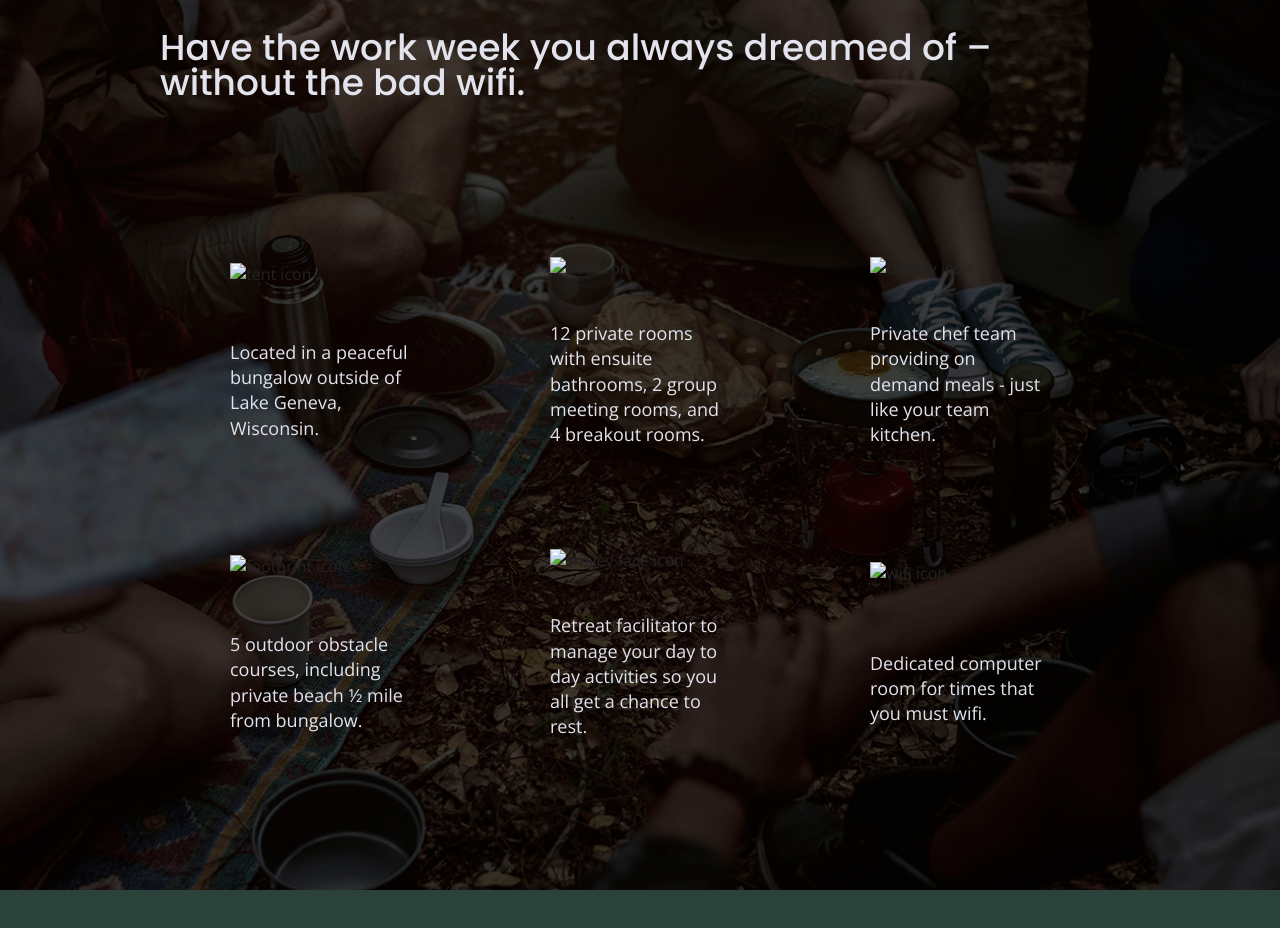
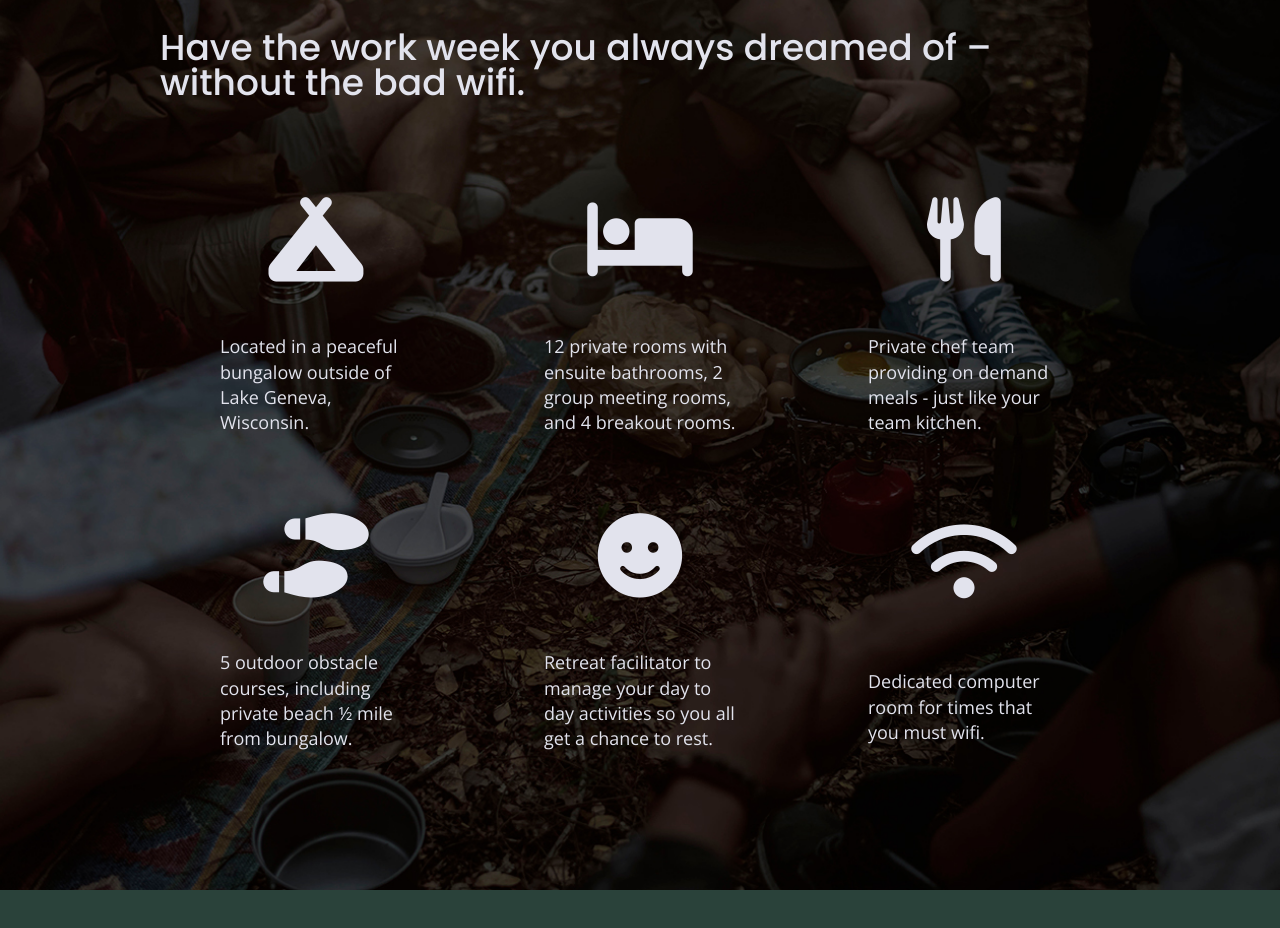
Before and after one commit to PinkMoonlight/unplugged-retreat, a plain HTML site: page index.html in a window 1280 px wide. Shown: the part 1025-1953 px from the top of the page. Drawn offline with nearby package versions, Linux system fonts and the light colour scheme.

Commit message:
added in font awesome icons for features on homepage with css styles

```diff
--- a/css/main.css
+++ b/css/main.css
@@ -377,6 +377,11 @@ input[type=button] {
   margin: 0;
 }
 
+.features i {
+  font-size: 3.75em;
+  padding-bottom: 40px;
+}
+
 /*------ Reviews -----*/
 .reviews {
   display: flex;
@@ -672,8 +677,12 @@ input[type=button] {
     display: flex;
     justify-content: center;
     align-items: center;
-    /*flex-flow: row wrap; */
+    flex-flow: row wrap;
+  }
 
+  .features i {
+  font-size: 4.375em;
+  padding-bottom: 30px;
   }
 
   /*---------Reviews styles-------*/
@@ -897,11 +906,16 @@ input[type=button] {
     }
 
     .features-items {
-      flex-basis: 180px;
+      flex-basis: 20%;
     }
 
     .features article {
-      margin: 30px 70px;
+      margin: 30px 60px;
+    }
+
+    .features i {
+      font-size: 4.688em;
+      padding-bottom: 35px;
     }
 
     /*--------Reviews-------*/
--- a/index.html
+++ b/index.html
@@ -16,6 +16,8 @@
 <!-- Google Fonts -->
   <link href="https://fonts.googleapis.com/css?family=Open+Sans:400,700|Poppins:500,700" rel="stylesheet">
   <meta name="theme-color" content="#fafafa">
+  <!----- Font Awesome Fonts ----->
+  <script src="https://kit.fontawesome.com/0b59e801fd.js"></script>
 </head>
 
 <body>
@@ -66,27 +68,27 @@
       <div class="content-wrapper">
           <h2>Have the work week you always dreamed of &ndash; without the bad wifi.</h2>
           <article class="features-items">
-            <p class="fontawesome-icon"></p><img src="#" alt="tent icon">
+            <p class="fontawesome-icon"><i class="fas fa-campground"></i></p>
             <p class="features-item-description">Located in a peaceful bungalow outside of Lake Geneva, Wisconsin.</p>
           </article >
           <article class="features-items">
-          <p class="fontawesome-icon"></p><img src="#" alt="bed icon">
+          <p class="fontawesome-icon"><i class="fas fa-bed"></i></p>
           <p class="features-item-description">12 private rooms with ensuite bathrooms, 2 group meeting rooms, and 4 breakout rooms.</p>
           </article>
           <article class="features-items">
-          <p class="fontawesome-icon"></p><img src="#" alt="cutlery icon">
+          <p class="fontawesome-icon"><i class="fas fa-utensils"></i></p>
           <p class="features-item-description">Private chef team providing on demand meals - just like your team kitchen.</p>
           </article>
           <article class="features-items">
-            <p class="fontawesome-icon"></p><img src="#" alt="footprint icon">
+            <p class="fontawesome-icon"><i class="fas fa-shoe-prints"></i></p>
             <p class="features-item-description">5 outdoor obstacle courses, including private beach ½ mile from bungalow.</p>
           </article>
           <article class="features-items">
-            <p class="fontawesome-icon"></p><img src="#" alt="smiley face icon">
+            <p class="fontawesome-icon"><i class="fas fa-smile"></i></p>
             <p class="features-item-description">Retreat facilitator to manage your day to day activities so you all get a chance to rest.</p>
           </article>
           <article class="features-items">
-            <p class="fontawesome-icon"></p><img src="#" alt="wifi icon">
+            <p class="fontawesome-icon"><i class="fas fa-wifi"></i></p>
             <p class="features-item-description">Dedicated computer room for times that you must wifi.</p>
           </article>
       </div>
@@ -126,7 +128,7 @@
                       </p>
                       <p>
                         <a href="https://twitter.com/PinkMoonlight3" target="_blank"><img src="" alt="twitter logo"></a>
-                      </p>
+                      </p >
                       <p>
                         <a href="https://www.instagram.com/kate_traveltrustlife/" tartet="_blank"><img src="" alt="instagram logo"></a>
                       </p>
```
Also changed, not shown: about/index.html (+3 -1 lines), faqs/index.html (+2 -0 lines). Lines whose indentation alone changed are shown as unchanged.
